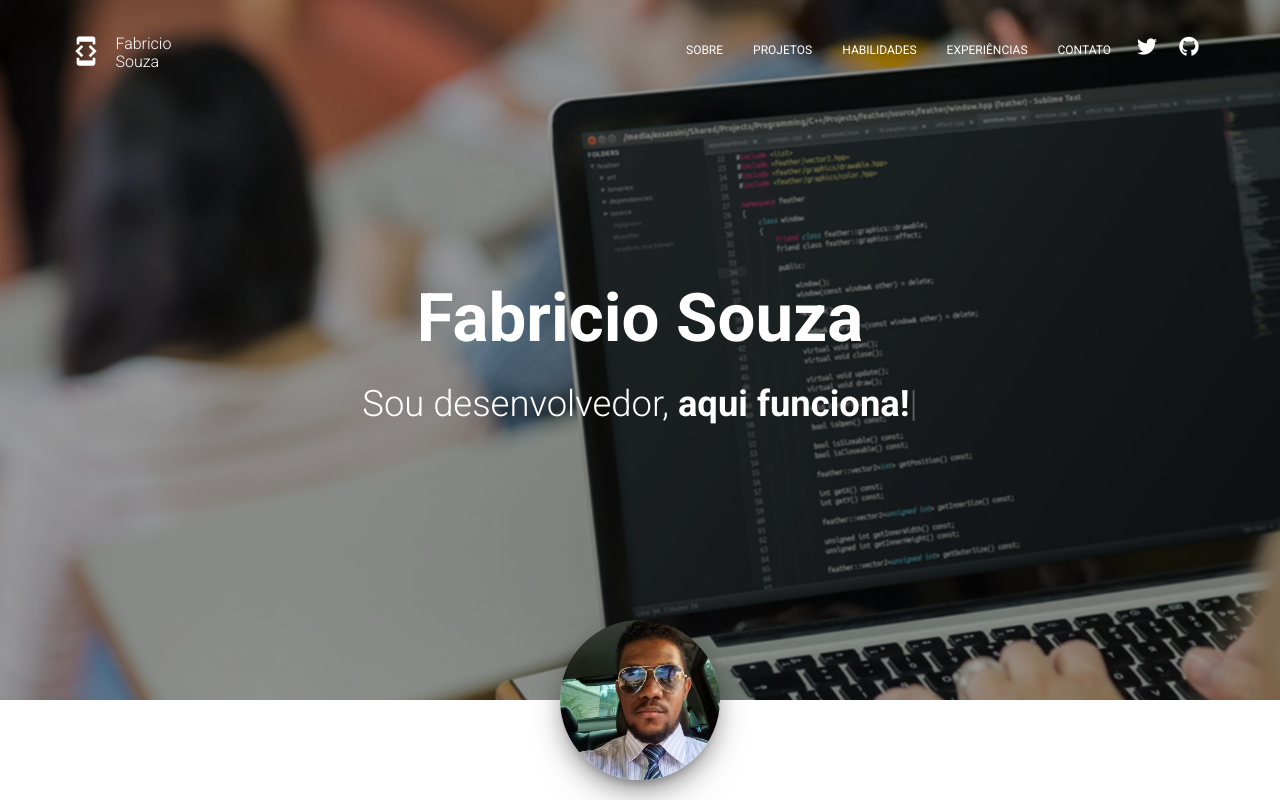
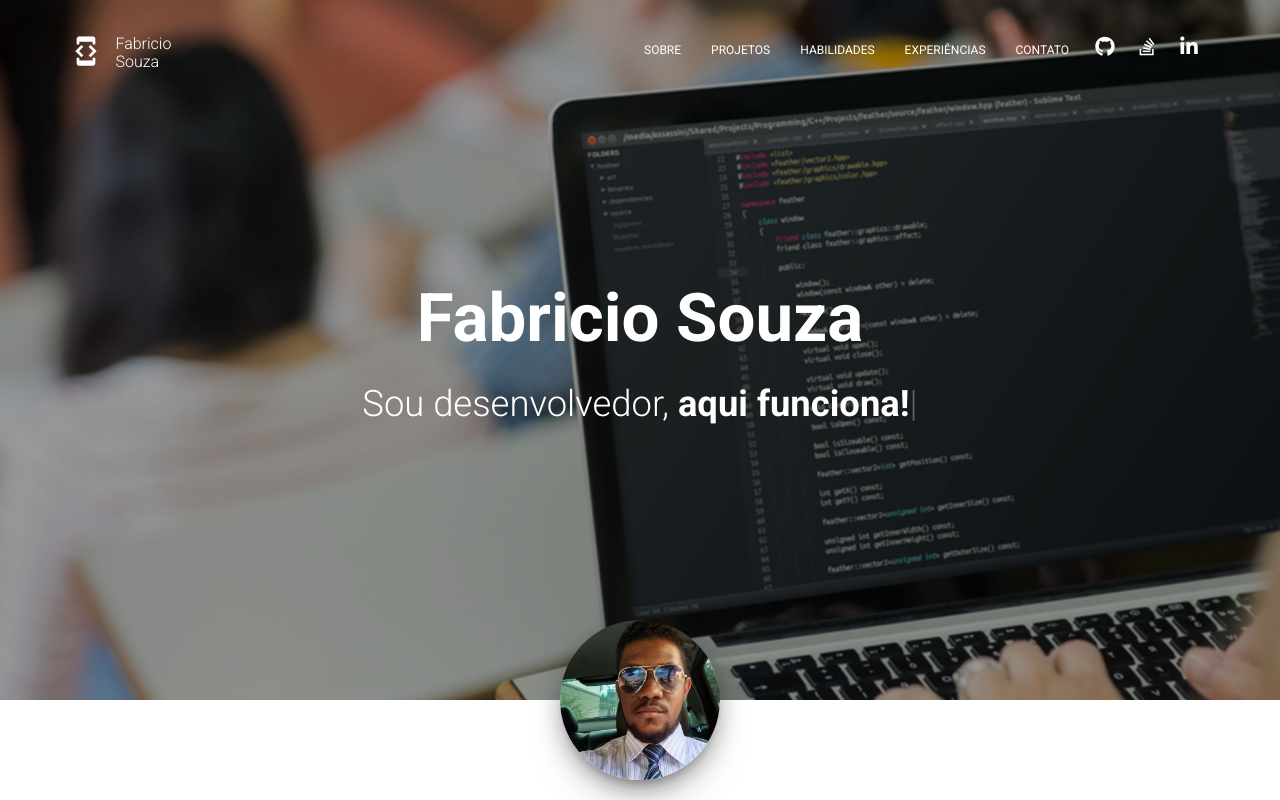
Before and after one commit to FabricioSouza88/site, a plain HTML site: page index.html in a window 1280 px wide. Shown: the top 800 px of the page. Drawn offline with nearby package versions, Linux system fonts and the light colour scheme.

Commit message:
trocando links redes sociais

```diff
--- a/index.html
+++ b/index.html
@@ -96,18 +96,18 @@
 			</ul>
 			<ul class="nav navbar-nav navbar-icons">
 				<li>
-					<a title="Follow me on Twitter" href="#" target="_blank" class="btn btn-white btn-simple btn-just-icon">
-						<i class="fa fa-twitter"></i>
+					<a title="Follow me on Github" href="https://github.com/FabricioCollins" target="_blank" class="btn btn-white btn-simple btn-just-icon">
+						<i class="fa fa-github"></i>
 					</a>
 				</li>
-				<!-- <li>
-					<a title="Follow me on Codepen" href="http://codepen.io/cecelabomfim" target="_blank" class="btn btn-white btn-simple btn-just-icon">
-						<i class="fa fa-codepen"></i>
+				<li>
+					<a title="Follow me on Stack Overflow" href="http://pt.stackoverflow.com/users/36658/fabricio-souza" target="_blank" class="btn btn-white btn-simple btn-just-icon">
+						<i class="fa fa-stack-overflow"></i>
 					</a>
-				</li> -->
+				</li>
 				<li>
-					<a title="Follow me on Github" href="https://github.com/FabricioCollins" target="_blank" class="btn btn-white btn-simple btn-just-icon">
-						<i class="fa fa-github"></i>
+					<a title="Follow me on LinkedIn" href="https://www.linkedin.com/in/fabricio-silva-de-souza-89115a71" target="_blank" class="btn btn-white btn-simple btn-just-icon">
+						<i class="fa fa-linkedin"></i>
 					</a>
 				</li>
 	    	</ul>
```
